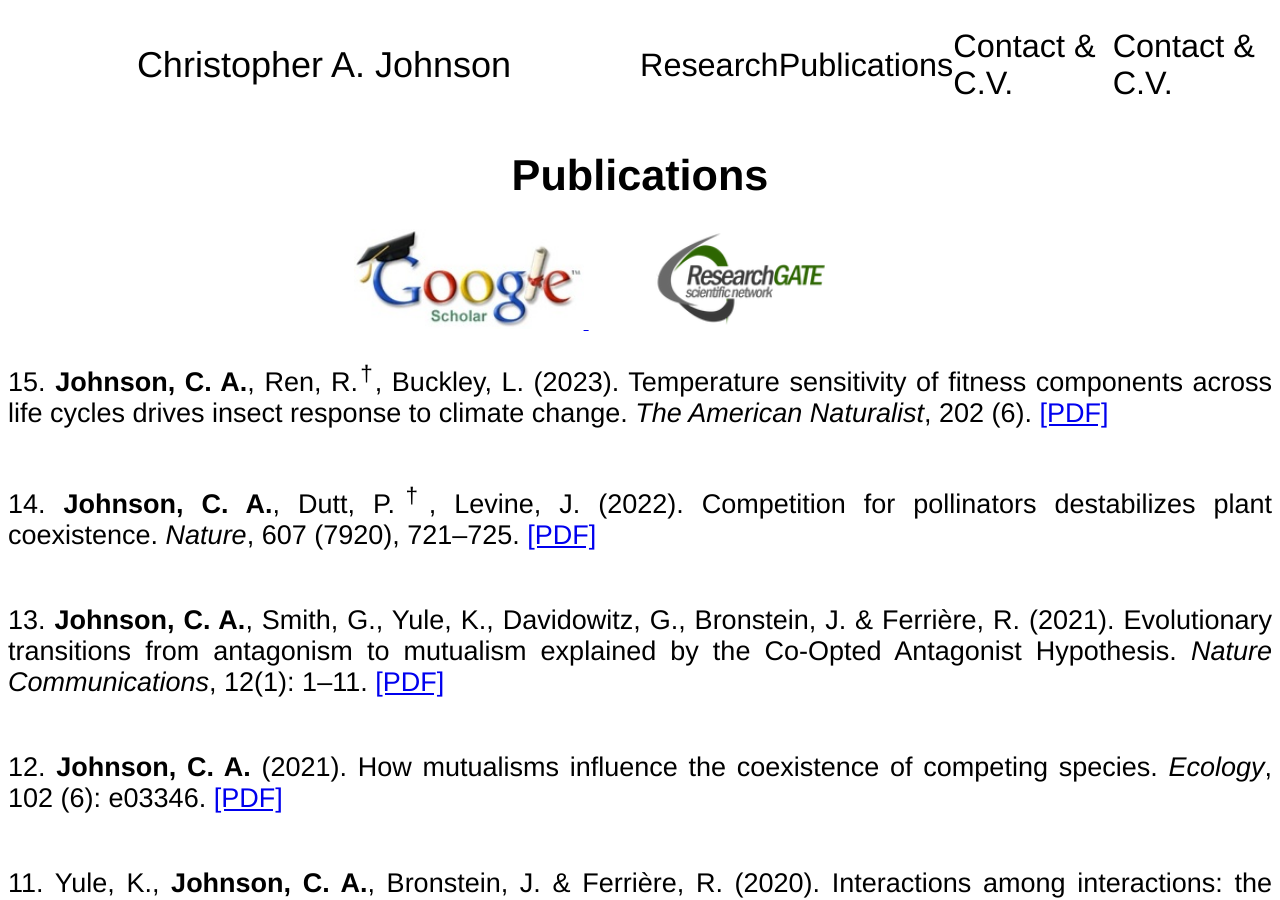
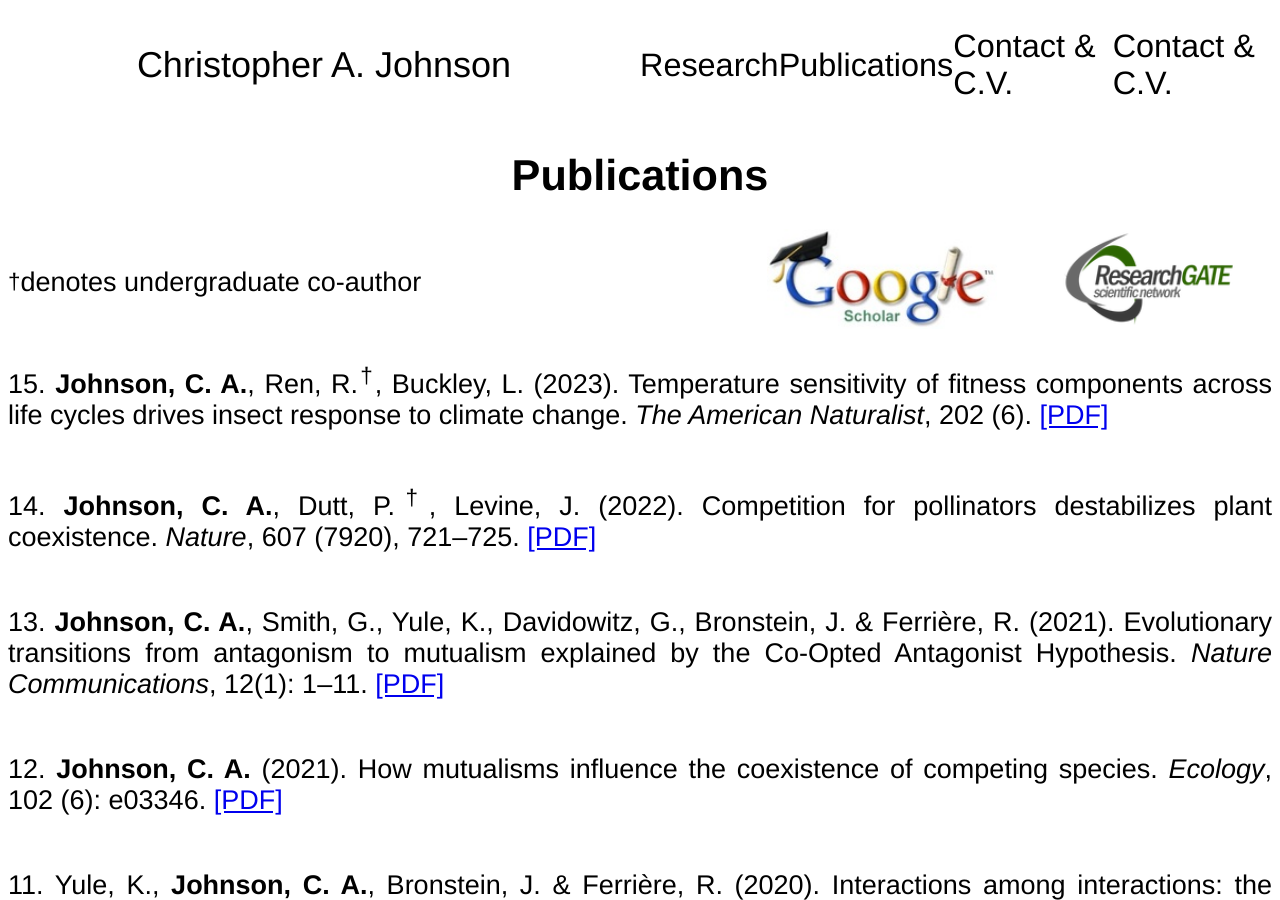
Before and after one commit to chrisajohnson/chrisajohnson.github.io, a Jekyll site: the page built from publications.md, in a window 1280 px wide and 900 px high. Built offline with Jekyll 4.4.1, drawn with Linux system fonts in a browser that asks for light colours.

Commit message:
Update publications.md

```diff
--- a/publications.md
+++ b/publications.md
@@ -6,12 +6,12 @@
 weight: 2
 ---
 
-<div style="display: inline-block; font-size: 0;">
+<div style="display: flex; align-items: center;">
     <sup>†</sup> denotes undergraduate co-author
-    <a href="https://scholar.google.com/citations?user=IzLbtxcAAAAJ&hl=en" target="_blank" style="margin-left: 27vw; font-size: 1rem;">
-        <img src="/images/Google_scholar.jpg" alt="Google Scholar logo" style="height: 100px;">
+    <a href="https://scholar.google.com/citations?user=IzLbtxcAAAAJ&hl=en" target="_blank" style="margin-left: 27vw;">
+        <img src="{{ '/images/Google_scholar.jpg' | relative_url }}" alt="Google Scholar logo" style="height: 100px;">
     </a>
-    <a href="https://www.researchgate.net/profile/Christopher-Johnson-41" target="_blank" style="margin-left: 5vw; font-size: 1rem;">
+    <a href="https://www.researchgate.net/profile/Christopher-Johnson-41" target="_blank" style="margin-left: 5vw;">
         <img src="/images/Research_gate.png" alt="Research Gate logo" style="height: 100px;">
     </a>
 </div>
```
